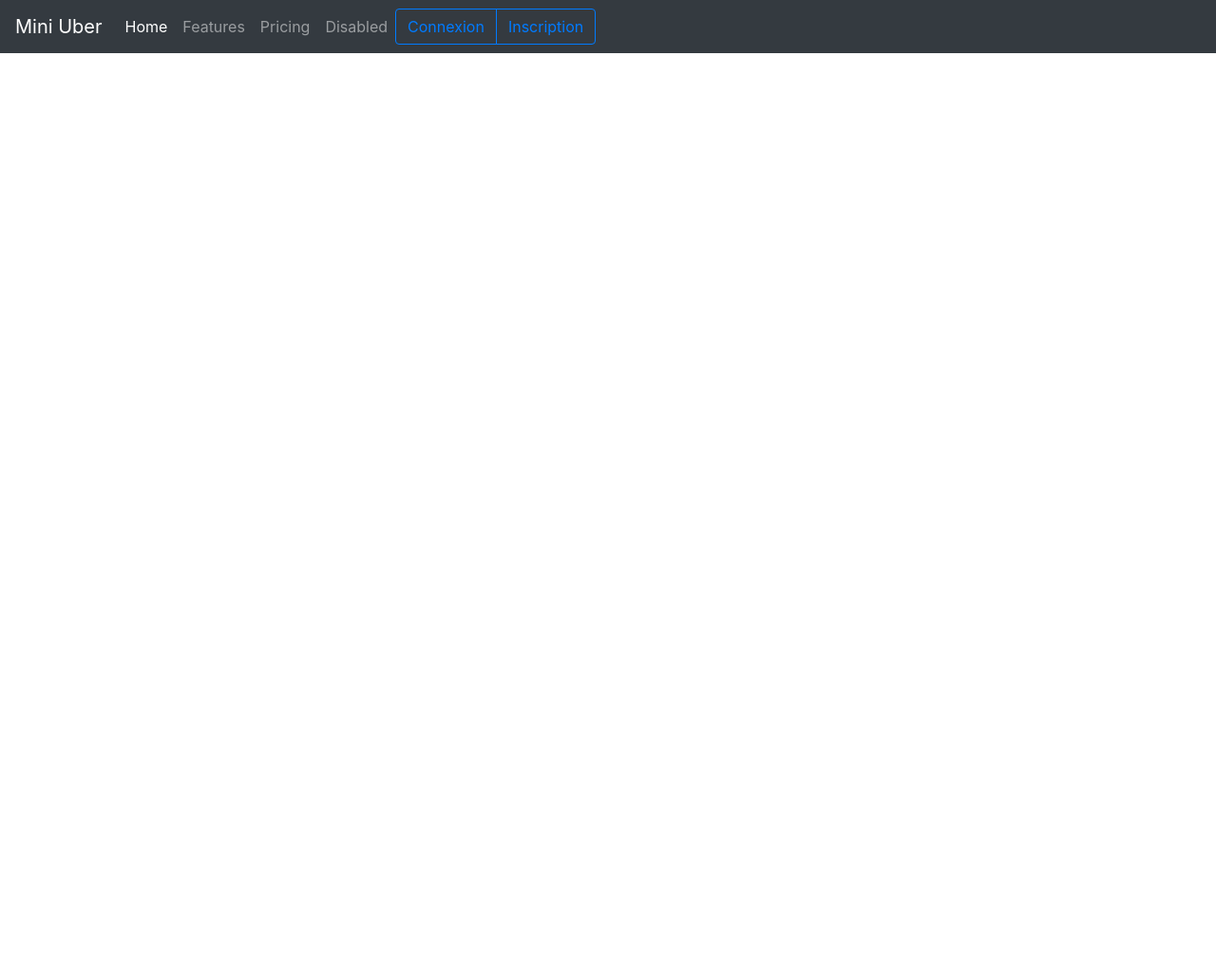
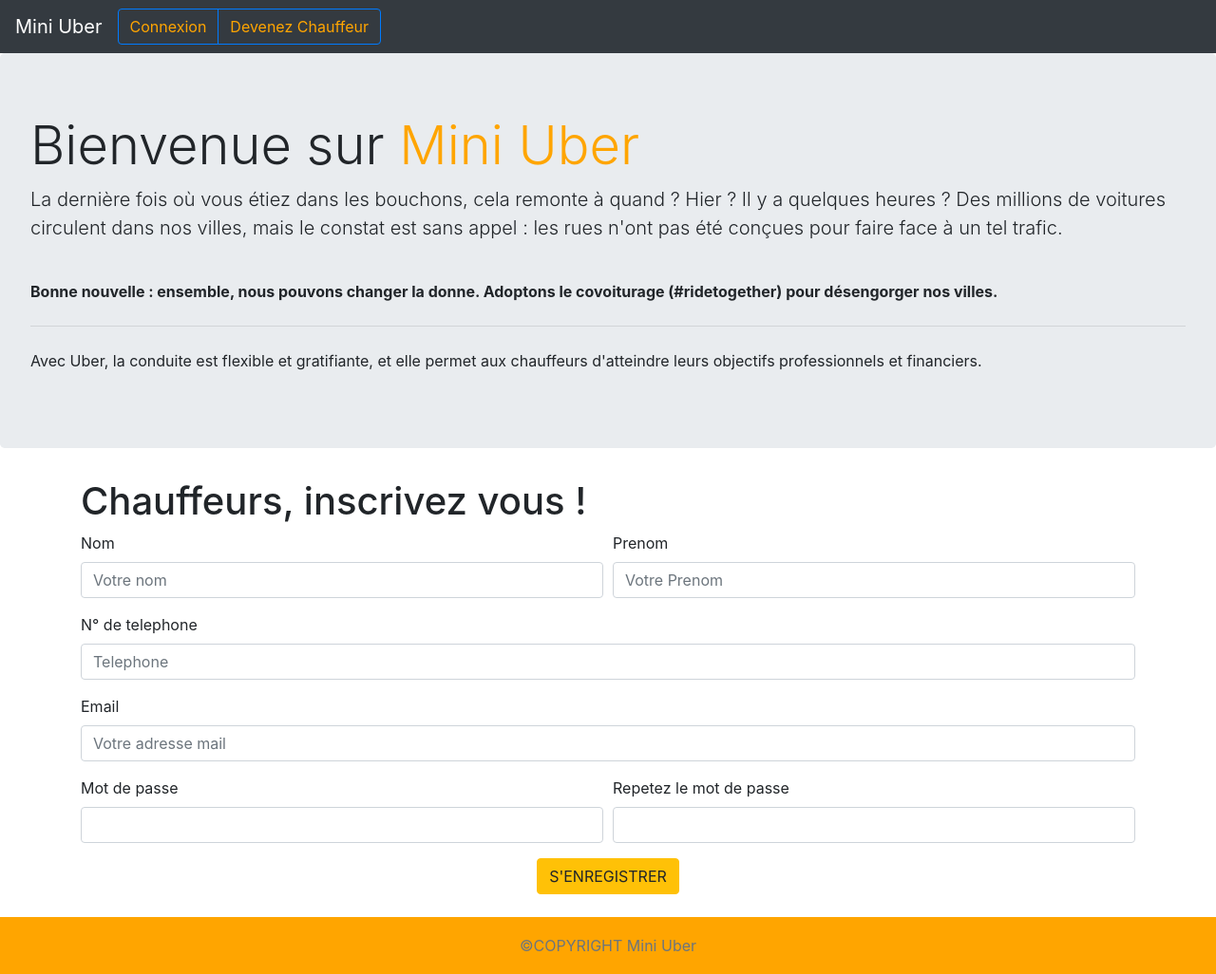
Before and after one commit to lPhilippine/MINI-SAINT-UBER, a Node server app: page / in a window 1280 px wide. Shown: the whole page at 95% size. Before the commit the page ends 56 px from the top, so only its background shows below. Run offline with Node 20, Linux system fonts and the light colour scheme; some libraries are stand-ins or nearby versions.

Commit message:
000 - Updated design

```diff
--- a/app.js
+++ b/app.js
@@ -30,12 +30,14 @@ var users = require('./routes/users.route');
 var courses = require('./routes/courses.route');
 var inscription =require('./routes/inscription.route');
 var connectionUser = require('./routes/connection-user.route');
+var connectionSuccess = require('./routes/connection-success.route');
 
 app.use('/', home); // HOME
 app.use('/users', users); // USERS
 app.use('/courses', courses); // COURSES
-app.use('/inscription', inscription); //INSCRIPTION
+app.use('/home', inscription); //INSCRIPTION
 app.use('/connectionUser', connectionUser); // CONNECTION USER
+app.use('/connectionSuccess', connectionSuccess); // CONNECTION SUCESS
 
 /**
  * ERRORS
--- a/controllers/inscription.controller.js
+++ b/controllers/inscription.controller.js
@@ -11,9 +11,7 @@ class InscriptionController {
 
   postInscription(req,res) {
         InscriptionService.postInscription(req.body);
-
-          res.redirect('/connectionUser');
-
+          res.redirect('/connectionSuccess');
   }
 }
 
--- a/public/stylesheets/style.css
+++ b/public/stylesheets/style.css
@@ -25,3 +25,25 @@ section {
  padding-left: 18px;
 
 }
+
+a.orange {
+  color : orange;
+}
+
+.p-orange {
+  color : orange
+}
+
+.footer {
+  bottom: 0;
+  width: 100%;
+  /* Set the fixed height of the footer here */
+  height: 60px;
+  line-height: 60px; /* Vertically center the text there */
+  background-color:orange;
+  text-align: center;
+}
+
+.center {
+  margin-top: 150px;
+}
--- a/views/home.ejs
+++ b/views/home.ejs
@@ -7,28 +7,74 @@
         <span class="navbar-toggler-icon"></span>
     </button>
     <div class="collapse navbar-collapse" id="navbarNav" role="group">
-        <ul class="navbar-nav">
-            <li class="nav-item active">
-                <a class="nav-link " href="#">Home
-                    <span class="sr-only">(current)</span>
-                </a>
-            </li>
-            <li class="nav-item">
-                <a class="nav-link " href="#">Features</a>
-            </li>
-            <li class="nav-item">
-                <a class="nav-link " href="#">Pricing</a>
-            </li>
-            <li class="nav-item">
-                <a class="nav-link " href="#">Disabled</a>
-            </li>
-        </ul>
         <div class="btn-group sign" role="group" aria-label="...">
 
-            <a href="/connectionUser" type="button" id="button" class="btn btn-outline-primary navbar-btn">Connexion</a>
-            <a href="/inscription" type="button" id="button2" class="btn btn-outline-primary navbar-btn">Inscription</a>
+            <a href="/connectionUser" type="button" id="button" class="btn btn-outline-primary navbar-btn orange">Connexion</a>
+            <a href="/inscription" type="button" id="button2" class="btn btn-outline-primary navbar-btn orange">Devenez Chauffeur</a>
 
         </div>
     </div>
+</nav>
 
-</nav>
+<body>
+    <div class="jumbotron">
+        <h1 class="display-4">Bienvenue sur
+            <span class="p-orange">Mini Uber</span>
+        </h1>
+        <p class="lead">La dernière fois où vous étiez dans les bouchons, cela remonte à quand ? Hier ? Il y a quelques heures ? Des millions
+            de voitures circulent dans nos villes, mais le constat est sans appel : les rues n'ont pas été conçues pour faire
+            face à un tel trafic.</p>
+        <br>
+        <p>
+            <b>Bonne nouvelle : ensemble, nous pouvons changer la donne. Adoptons le covoiturage (#ridetogether) pour désengorger
+                nos villes.</b>
+        </p>
+        <hr class="my-4">
+        <p>Avec Uber, la conduite est flexible et gratifiante, et elle permet aux chauffeurs d'atteindre leurs objectifs professionnels
+            et financiers.</p>
+    </div>
+
+    <div class="container">
+        <h1>Chauffeurs, inscrivez vous !</h1>
+        <form action="/home" method="post">
+            <div class="form-row">
+                <div class="form-group col-md-6">
+                    <label for="inputEmail4">Nom</label>
+                    <input class="form-control" placeholder="Votre nom" type="string" name="ta_nom">
+                </div>
+                <div class="form-group col-md-6">
+                    <label for="inputPassword4">Prenom</label>
+                    <input class="form-control" placeholder="Votre Prenom" type="string" name="ta_prenom">
+                </div>
+            </div>
+            <div class="form-group">
+                <label for="inputAddress">N° de telephone</label>
+                <input class="form-control" placeholder="Telephone" type="string" name="ta_portable">
+            </div>
+            <div class="form-group">
+                <label for="inputAddress2">Email</label>
+                <input class="form-control" placeholder="Votre adresse mail" type="string" name="ta_mail">
+            </div>
+            <div class="form-row">
+                <div class="form-group col-md-6">
+                    <label for="inputCity">Mot de passe</label>
+                    <input class="form-control" type="password" name="ta_mdp">
+                </div>
+                <div class="form-group col-md-6">
+                    <label for="inputState">Repetez le mot de passe</label>
+                    <input class="form-control">
+                </div>
+            </div>
+    </div>
+    <div style="text-align:center">
+        <button type="submit" class="btn btn-warning" value="Envoyer">S'ENREGISTRER</button>
+    </div>
+    </form>
+    </div>
+</body>
+<br>
+<footer class="footer">
+    <div class="container">
+        <span class="text-muted">©COPYRIGHT Mini Uber</span>
+    </div>
+</footer>
```
Also changed, not shown: controllers/connection-success.controller.js (added, +11 -0 lines), routes/connection-success.route.js (added, +8 -0 lines), views/connection-success.ejs (added, +10 -0 lines), public/images/taxi-driver.png (added), public/images/taxi.png (added).
